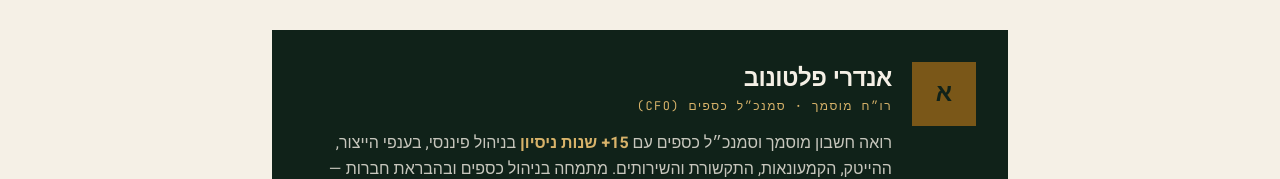
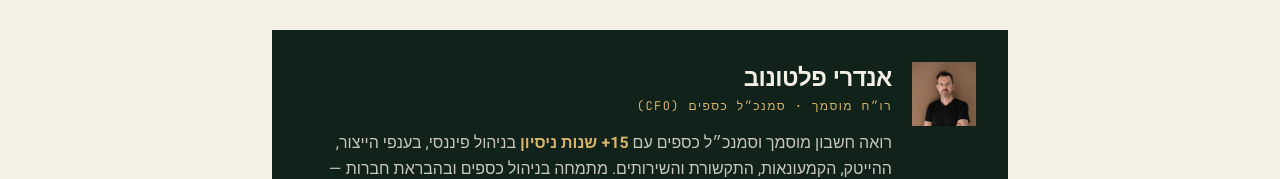
Before and after one commit to andreyp-lab/calculator-website, a Next.js app: page /about in a window 1280 px wide. Shown: the part 235-414 px from the top of the page. Built offline with nearby package versions, Linux system fonts and the light colour scheme; no server answers; a web font is replaced by a local one.

Commit message:
Use Andrey portrait across instructor and author sections

```diff
--- a/app/about/page.tsx
+++ b/app/about/page.tsx
@@ -1,3 +1,5 @@
+import Image from 'next/image';
+
 const SITE_URL = 'https://cheshbonai.co.il';
 
 export const metadata = {
@@ -51,9 +53,13 @@ export default function About() {
         {/* כרטיס מנחה */}
         <div className="bg-ink p-8 mb-8 text-cream">
           <div className="flex items-start gap-5">
-            <div className="flex h-16 w-16 flex-shrink-0 items-center justify-center bg-gold text-2xl font-black text-ink">
-              א
-            </div>
+            <Image
+              src="/images/andrey-platonov.jpg"
+              alt="אנדרי פלטונוב"
+              width={64}
+              height={64}
+              className="h-16 w-16 flex-shrink-0 object-cover object-top"
+            />
             <div>
               <h2 className="text-2xl font-bold">אנדרי פלטונוב</h2>
               <p className="mt-1 font-mono text-xs uppercase tracking-[0.12em] text-gold-light">
--- a/app/course/page.tsx
+++ b/app/course/page.tsx
@@ -1,5 +1,6 @@
 import type { Metadata } from 'next';
 import Link from 'next/link';
+import Image from 'next/image';
 import { Breadcrumbs } from '@/components/calculator/Breadcrumbs';
 import { BreadcrumbSchema } from '@/components/seo/BreadcrumbSchema';
 import { CourseSchema } from '@/components/seo/CourseSchema';
@@ -301,9 +302,13 @@ export default function CoursePage() {
         {/* About the instructor */}
         <section className="bg-ink text-cream p-6 sm:p-8 mb-10">
           <div className="flex flex-col sm:flex-row items-start gap-5">
-            <div className="flex h-16 w-16 flex-shrink-0 items-center justify-center bg-gold text-2xl font-bold text-paper">
-              א
-            </div>
+            <Image
+              src="/images/andrey-platonov.jpg"
+              alt="אנדרי פלטונוב"
+              width={64}
+              height={64}
+              className="h-16 w-16 flex-shrink-0 object-cover object-top"
+            />
             <div>
               <div className="flex items-center gap-2 mb-1">
                 <h2 className="text-xl font-bold">אנדרי פלטונוב</h2>
--- a/app/page.tsx
+++ b/app/page.tsx
@@ -1,4 +1,5 @@
 import Link from 'next/link';
+import Image from 'next/image';
 import type { Metadata } from 'next';
 import { AllCalculatorsGrid } from '@/components/home/AllCalculatorsGrid';
 import { HeroSalaryCalc } from '@/components/home/HeroSalaryCalc';
@@ -292,9 +293,13 @@ export default function Home() {
 
           {/* שורת מנחה */}
           <div className="mt-12 flex flex-col items-center gap-4 border-t border-cream/15 pt-10 sm:flex-row sm:items-center sm:justify-center sm:gap-5 sm:text-start">
-            <div className="flex h-14 w-14 flex-shrink-0 items-center justify-center border border-gold-light/40 font-serif text-lg font-black text-gold-light">
-              AP
-            </div>
+            <Image
+              src="/images/andrey-platonov.jpg"
+              alt="אנדרי פלטונוב"
+              width={56}
+              height={56}
+              className="h-14 w-14 flex-shrink-0 border border-gold-light/40 object-cover object-top"
+            />
             <div className="text-center sm:text-start">
               <p className="font-bold text-cream">
                 אנדרי פלטונוב — רו״ח &amp; סמנכ״ל כספים
--- a/components/calculator/AuthorBox.tsx
+++ b/components/calculator/AuthorBox.tsx
@@ -1,4 +1,5 @@
 import { BadgeCheck } from 'lucide-react';
+import Image from 'next/image';
 
 interface AuthorBoxProps {
   name?: string;
@@ -16,9 +17,13 @@ export function AuthorBox({
   return (
     <div className="bg-paper border border-ink/15 p-6">
       <div className="flex items-start gap-4">
-        <div className="w-16 h-16 bg-gold flex items-center justify-center text-cream text-2xl font-serif font-bold flex-shrink-0">
-          {name.charAt(0)}
-        </div>
+        <Image
+          src="/images/andrey-platonov.jpg"
+          alt={name}
+          width={64}
+          height={64}
+          className="h-16 w-16 flex-shrink-0 object-cover object-top"
+        />
         <div className="flex-1">
           <div className="flex items-center gap-2 mb-1">
             {/* לא כותרת: ה-AuthorBox משובץ בעומקי מסמך שונים, ו-h4 ללא h3 שקדם לו
--- a/public/lp/cfo.html
+++ b/public/lp/cfo.html
@@ -13,11 +13,11 @@
 <meta property="og:title" content="מנהל הכספים של העסק שלך — קורס לבעלי עסקים">
 <meta property="og:description" content="קורס דיגיטלי לבעלי עסקים: תזרים מזומנים, תקציב שנתי, הון חוזר והתנהלות מול בנקים ואשראי — לנהל כמו מנהל כספים. כולל כלי Excel. ₪297.">
 <meta property="og:url" content="https://cheshbonai.co.il/course/business">
-<meta property="og:image" content="https://profitmargin.co.il/wp-content/uploads/2026/06/%D7%A4%D7%A8%D7%95%D7%A4%D7%99%D7%9C-%D7%97%D7%93%D7%A9-scaled.jpg">
+<meta property="og:image" content="https://cheshbonai.co.il/images/andrey-platonov.jpg">
 <meta name="twitter:card" content="summary_large_image">
 <meta name="twitter:title" content="מנהל הכספים של העסק שלך — קורס לבעלי עסקים">
 <meta name="twitter:description" content="קורס דיגיטלי לבעלי עסקים: תזרים מזומנים, תקציב שנתי, הון חוזר והתנהלות מול בנקים ואשראי — לנהל כמו מנהל כספים. כולל כלי Excel. ₪297.">
-<meta name="twitter:image" content="https://profitmargin.co.il/wp-content/uploads/2026/06/%D7%A4%D7%A8%D7%95%D7%A4%D7%99%D7%9C-%D7%97%D7%93%D7%A9-scaled.jpg">
+<meta name="twitter:image" content="https://cheshbonai.co.il/images/andrey-platonov.jpg">
 <script type="application/ld+json">{
   "@context": "https://schema.org",
   "@type": "Course",
@@ -757,11 +757,6 @@ button{font:inherit;cursor:pointer;background:none;border:0;color:inherit}
   aspect-ratio:4/5;
   overflow:hidden;
 }
-.portrait::before{
-  content:'AP';position:absolute;inset:0;display:grid;place-items:center;
-  font-family:var(--serif);font-size:clamp(5rem,16vw,9rem);font-weight:900;
-  color:var(--gold-lt);opacity:.55;
-}
 .portrait img{
   width:100%;height:100%;object-fit:cover;object-position:center 20%;
   filter:contrast(1.02) saturate(.95);
@@ -995,11 +990,6 @@ button{font:inherit;cursor:pointer;background:none;border:0;color:inherit}
 }
 .instr-photo{
   background:var(--g900);aspect-ratio:1/1.1;position:relative;overflow:hidden;
-}
-.instr-photo::before{
-  content:'AP';position:absolute;inset:0;display:grid;place-items:center;
-  font-family:var(--serif);font-size:clamp(5rem,16vw,9rem);font-weight:900;
-  color:var(--gold-lt);opacity:.55;
 }
 .instr-photo img{
   width:100%;height:100%;object-fit:cover;object-position:center 30%;
@@ -1606,7 +1596,7 @@ footer{background:var(--g950);color:rgba(255,255,255,.45);padding:48px 0 32px;fo
       <div class="hero-card">
         <div class="portrait">
           <span class="portrait-tag">המנחה</span>
-          <img src="https://profitmargin.co.il/wp-content/uploads/2023/03/Z72_1867-Edit.png" alt="אנדרי פלטונוב - רואה חשבון" onerror="this.hidden=true">
+          <img src="/images/andrey-platonov.jpg" alt="אנדרי פלטונוב - רואה חשבון" onerror="this.hidden=true">
           <div class="portrait-overlay">
             <div class="portrait-name">אנדרי פלטונוב</div>
             <div class="portrait-role">רואה חשבון · מרצה הקורס</div>
@@ -1832,7 +1822,7 @@ footer{background:var(--g950);color:rgba(255,255,255,.45);padding:48px 0 32px;fo
   <div class="wrap">
     <div class="instr-grid reveal">
       <div class="instr-photo">
-        <img src="https://profitmargin.co.il/wp-content/uploads/2026/06/%D7%A4%D7%A8%D7%95%D7%A4%D7%99%D7%9C-%D7%97%D7%93%D7%A9-scaled.jpg" alt="אנדרי פלטונוב" onerror="this.hidden=true">
+        <img src="/images/andrey-platonov.jpg" alt="אנדרי פלטונוב" onerror="this.hidden=true">
         <div class="sig">- אנדרי</div>
       </div>
       <div class="instr-content">
--- a/public/lp/cpa.html
+++ b/public/lp/cpa.html
@@ -13,11 +13,11 @@
 <meta property="og:title" content="הכסף של העסק בידיים שלך — קורס לעצמאים">
 <meta property="og:description" content="קורס דיגיטלי לעצמאים ועוסקים מורשים: מע״מ, מס הכנסה וביטוח לאומי בשפה פשוטה. תכנים על מע״מ, מס הכנסה וביטוח לאומי. ₪297.">
 <meta property="og:url" content="https://cheshbonai.co.il/course/self-employed">
-<meta property="og:image" content="https://profitmargin.co.il/wp-content/uploads/2026/06/%D7%A4%D7%A8%D7%95%D7%A4%D7%99%D7%9C-%D7%97%D7%93%D7%A9-scaled.jpg">
+<meta property="og:image" content="https://cheshbonai.co.il/images/andrey-platonov.jpg">
 <meta name="twitter:card" content="summary_large_image">
 <meta name="twitter:title" content="הכסף של העסק בידיים שלך — קורס לעצמאים">
 <meta name="twitter:description" content="קורס דיגיטלי לעצמאים ועוסקים מורשים: מע״מ, מס הכנסה וביטוח לאומי בשפה פשוטה. תכנים על מע״מ, מס הכנסה וביטוח לאומי. ₪297.">
-<meta name="twitter:image" content="https://profitmargin.co.il/wp-content/uploads/2026/06/%D7%A4%D7%A8%D7%95%D7%A4%D7%99%D7%9C-%D7%97%D7%93%D7%A9-scaled.jpg">
+<meta name="twitter:image" content="https://cheshbonai.co.il/images/andrey-platonov.jpg">
 <script type="application/ld+json">{
   "@context": "https://schema.org",
   "@type": "Course",
@@ -757,11 +757,6 @@ button{font:inherit;cursor:pointer;background:none;border:0;color:inherit}
   aspect-ratio:4/5;
   overflow:hidden;
 }
-.portrait::before{
-  content:'AP';position:absolute;inset:0;display:grid;place-items:center;
-  font-family:var(--serif);font-size:clamp(5rem,16vw,9rem);font-weight:900;
-  color:var(--gold-lt);opacity:.55;
-}
 .portrait img{
   width:100%;height:100%;object-fit:cover;object-position:center 20%;
   filter:contrast(1.02) saturate(.95);
@@ -995,11 +990,6 @@ button{font:inherit;cursor:pointer;background:none;border:0;color:inherit}
 }
 .instr-photo{
   background:var(--g900);aspect-ratio:1/1.1;position:relative;overflow:hidden;
-}
-.instr-photo::before{
-  content:'AP';position:absolute;inset:0;display:grid;place-items:center;
-  font-family:var(--serif);font-size:clamp(5rem,16vw,9rem);font-weight:900;
-  color:var(--gold-lt);opacity:.55;
 }
 .instr-photo img{
   width:100%;height:100%;object-fit:cover;object-position:center 30%;
@@ -1526,7 +1516,7 @@ footer{background:var(--g950);color:rgba(255,255,255,.45);padding:48px 0 32px;fo
       <div class="hero-card">
         <div class="portrait">
           <span class="portrait-tag">המנחה</span>
-          <img src="https://profitmargin.co.il/wp-content/uploads/2023/03/Z72_1867-Edit.png" alt="אנדרי פלטונוב - רואה חשבון" onerror="this.hidden=true">
+          <img src="/images/andrey-platonov.jpg" alt="אנדרי פלטונוב - רואה חשבון" onerror="this.hidden=true">
           <div class="portrait-overlay">
             <div class="portrait-name">אנדרי פלטונוב</div>
             <div class="portrait-role">רואה חשבון · מרצה הקורס</div>
@@ -1752,7 +1742,7 @@ footer{background:var(--g950);color:rgba(255,255,255,.45);padding:48px 0 32px;fo
   <div class="wrap">
     <div class="instr-grid reveal">
       <div class="instr-photo">
-        <img src="https://profitmargin.co.il/wp-content/uploads/2026/06/%D7%A4%D7%A8%D7%95%D7%A4%D7%99%D7%9C-%D7%97%D7%93%D7%A9-scaled.jpg" alt="אנדרי פלטונוב" onerror="this.hidden=true">
+        <img src="/images/andrey-platonov.jpg" alt="אנדרי פלטונוב" onerror="this.hidden=true">
         <div class="sig">- אנדרי</div>
       </div>
       <div class="instr-content">
```
Also changed, not shown: public/images/andrey-platonov.jpg (added).
